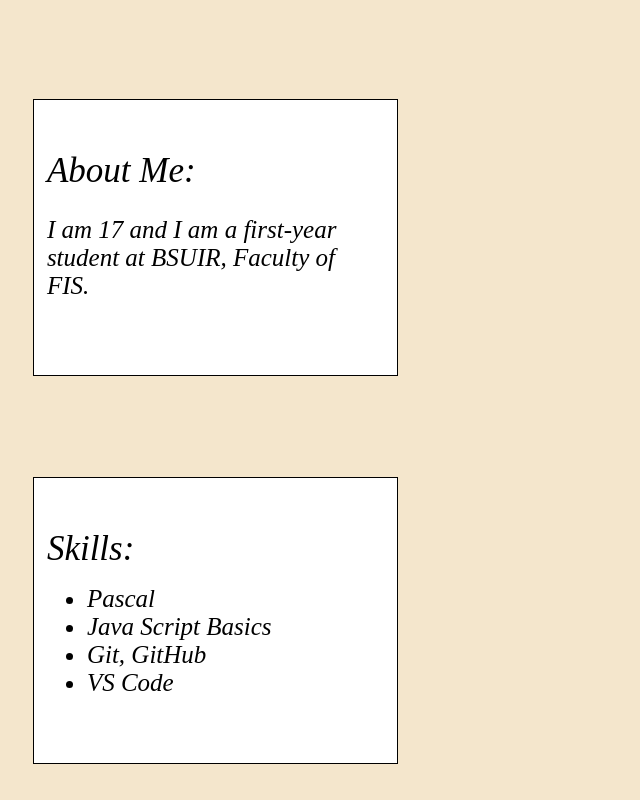
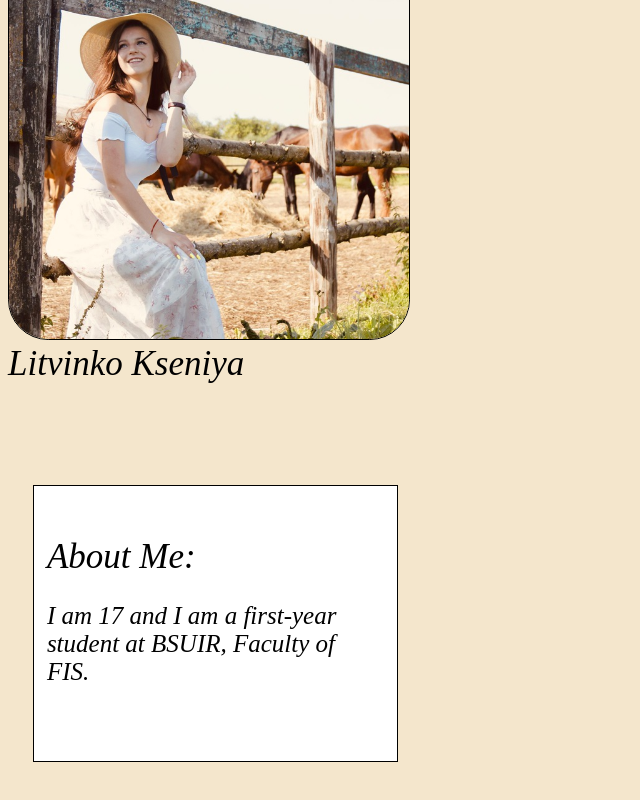
Before and after one commit to Ksushalit/rsschool-cv, a plain HTML site: page index.html in a window 1280 px wide. Shown: the part 70-870 px from the top of the page, without its empty margins (0-640 px from the left). Drawn offline with Linux system fonts and the light colour scheme.

Commit message:
docs: add images

```diff
--- a/index.html
+++ b/index.html
@@ -9,7 +9,7 @@
 </head>
 <body>
     <header>
-        <img src="its_me.jpg" id="img" width="400" height="400" alt="myphoto"><br>
+        <img src="assets\img\its_me.jpg" id="img" width="400" height="400" alt="myphoto"><br>
         <em>Litvinko Kseniya</em>
     </header>
     <main>
```
Also changed, not shown: assets/img/its_me.jpg (added).
